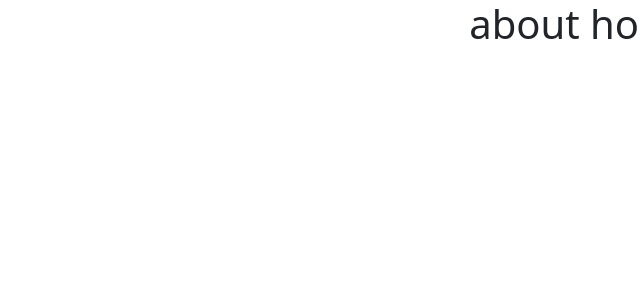
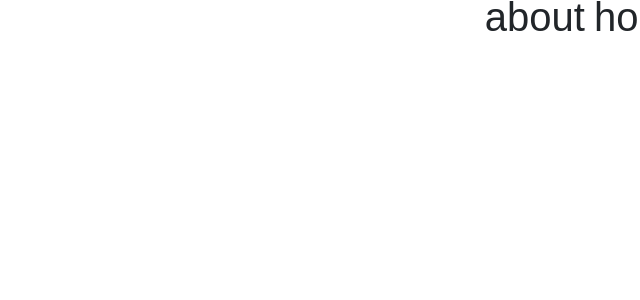
Before and after one commit to ahmadrezahemmat/firstidshop, a React (Create React App) app: page / in a window 1280 px wide. Shown: the top 300 px of the page, without its empty margins (640-1280 px from the left). Built offline with nearby package versions, Linux system fonts and the light colour scheme.

Commit message:
Update fonts

```diff
--- a/src/index.css
+++ b/src/index.css
@@ -1,5 +1,14 @@
+@font-face {
+    font-family:'Yekan' ;
+    src: url('./assets/fonts/Yekan.ttf');
+}
+@font-face {
+    font-family: 'Lalehzar';
+    src: url('./assets/fonts/Lalezar.ttf');
+}
 *{
     margin: 0;
     padding: 0;
     box-sizing: border-box;
+    font-family: 'Yekan', sans-serif;
 }
```
Also changed, not shown: src/assets/fonts/Lalezar.ttf (added), src/assets/fonts/Yekan.ttf (added).
